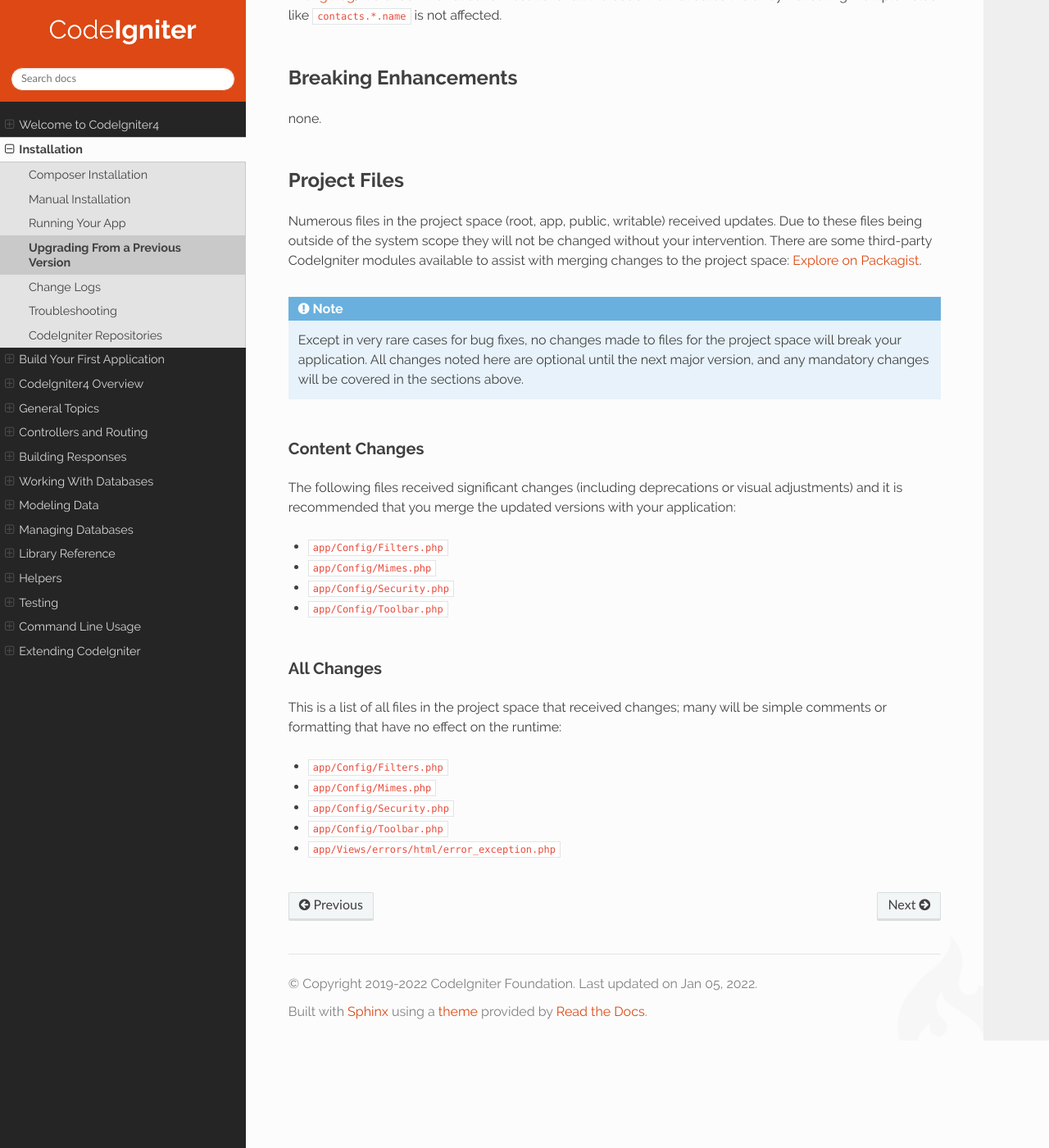
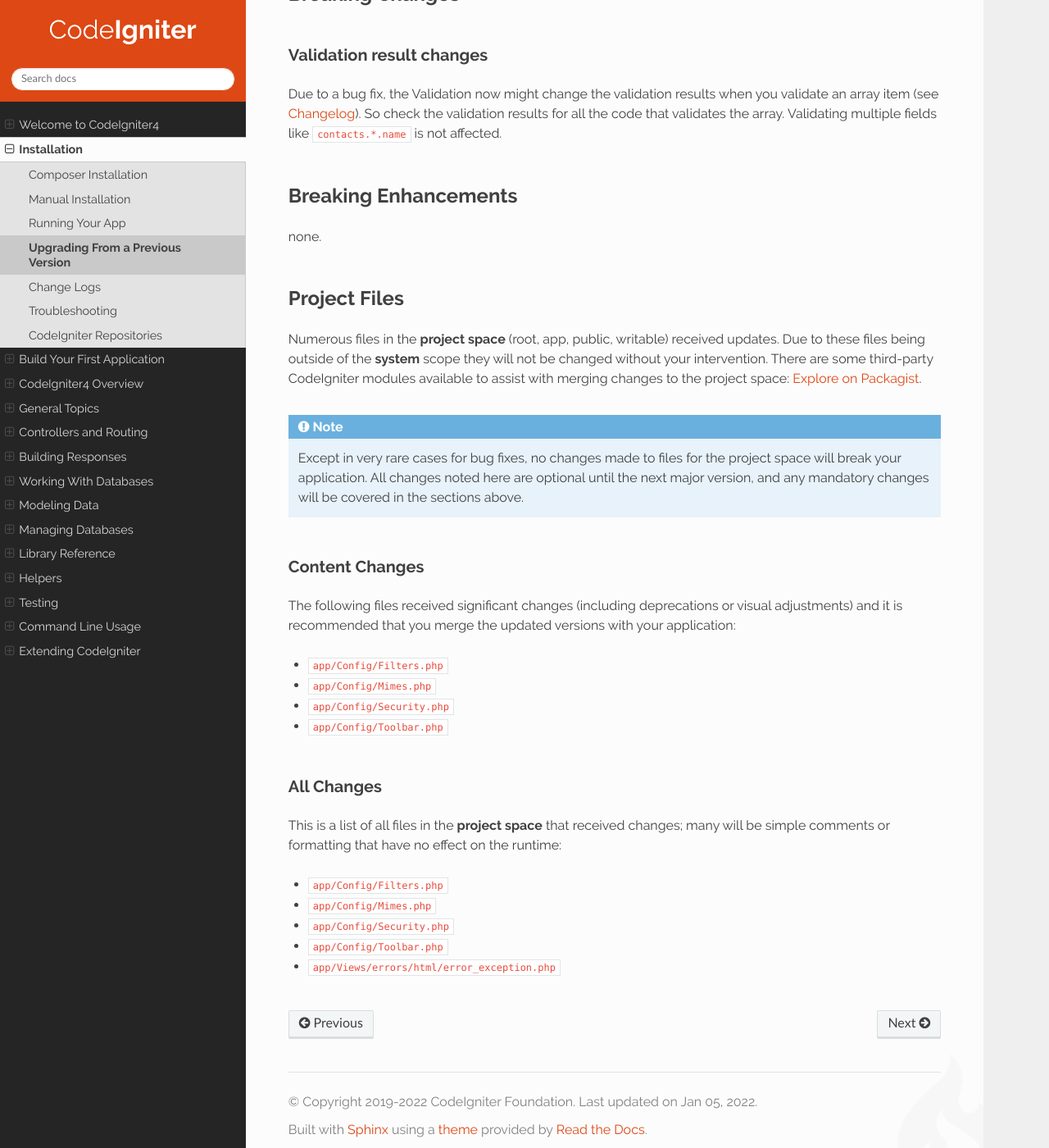
Before and after one commit to NEKOGET/ci4_user_guide_src, a Sphinx documentation site: the page built from source/installation/upgrade_416.rst, in a window 1280 px wide and 1400 px high, scrolled down 514 px. Shown: the whole window at 82% size. Built offline with Sphinx 7.4.7 and the Read the Docs theme 2.0.0, drawn with Linux system fonts in a browser that asks for light colours; some of the changed text lies outside the part shown.

```diff
--- a/source/installation/installing_manual.rst
+++ b/source/installation/installing_manual.rst
@@ -27,11 +27,13 @@ Setting Up
 
 None
 
+.. _installing-manual-upgrading:
+
 Upgrading
 ---------
 
-Download a new copy of the framework, and then follow the upgrade
-instructions in the release notice or changelog to merge that with your project.
+Download a new copy of the framework, and then follow the :doc:`upgrade instructions <upgrading>`
+in the release notice or changelog to merge that with your project.
 
 Typically, you replace the ``system`` folder, and check designated
 ``app/Config`` folders for affected changes.
--- a/source/installation/upgrade_416.rst
+++ b/source/installation/upgrade_416.rst
@@ -22,8 +28,8 @@ none.
 Project Files
 *************
 
-Numerous files in the project space (root, app, public, writable) received updates. Due to
-these files being outside of the system scope they will not be changed without your intervention.
+Numerous files in the **project space** (root, app, public, writable) received updates. Due to
+these files being outside of the **system** scope they will not be changed without your intervention.
 There are some third-party CodeIgniter modules available to assist with merging changes to
 the project space: `Explore on Packagist <https://packagist.org/explore/?query=codeigniter4%20updates>`_.
 
@@ -45,7 +51,7 @@ and it is recommended that you merge the updated versions with your application:
 All Changes
 ===========
 
-This is a list of all files in the project space that received changes;
+This is a list of all files in the **project space** that received changes;
 many will be simple comments or formatting that have no effect on the runtime:
 
 * ``app/Config/Filters.php``
```
Also changed, not shown: other parts of source/installation/upgrade_416.rst (+6 -0 lines), source/installation/installing_composer.rst (+6 -2 lines).
